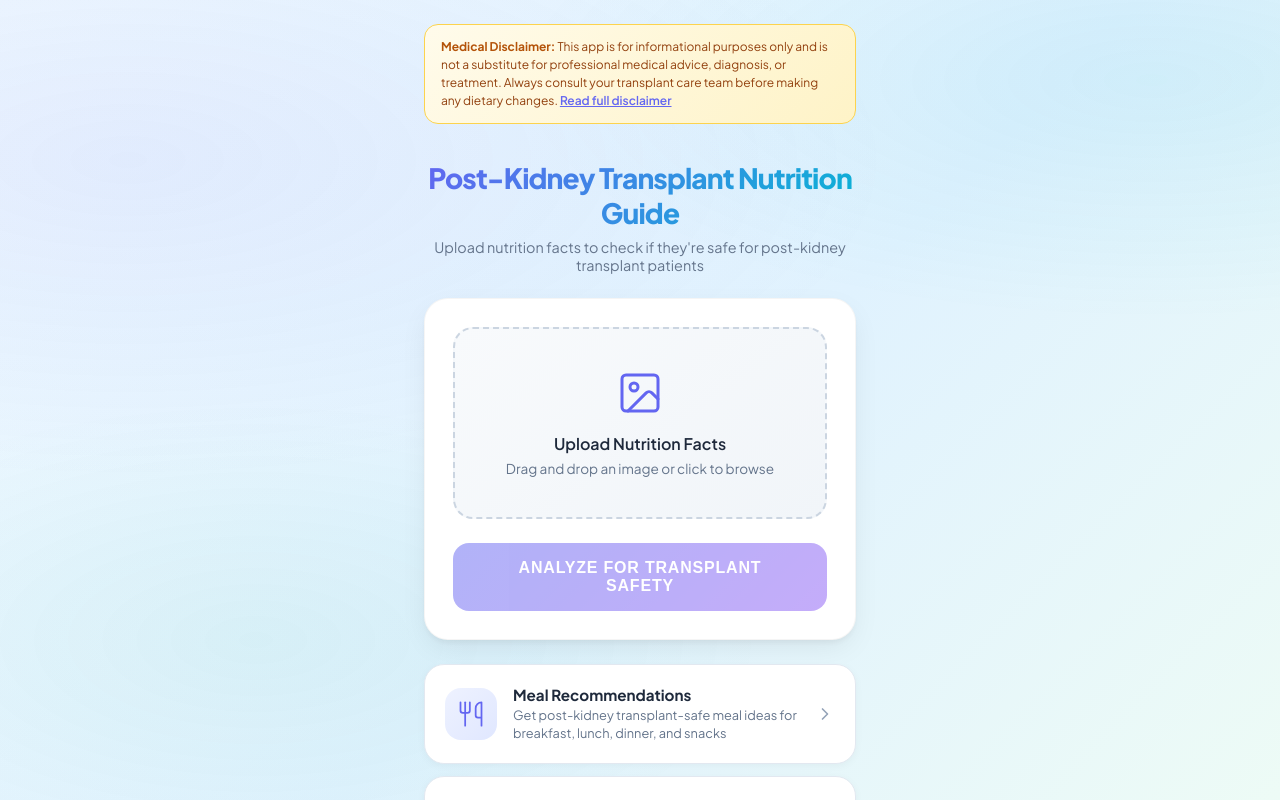
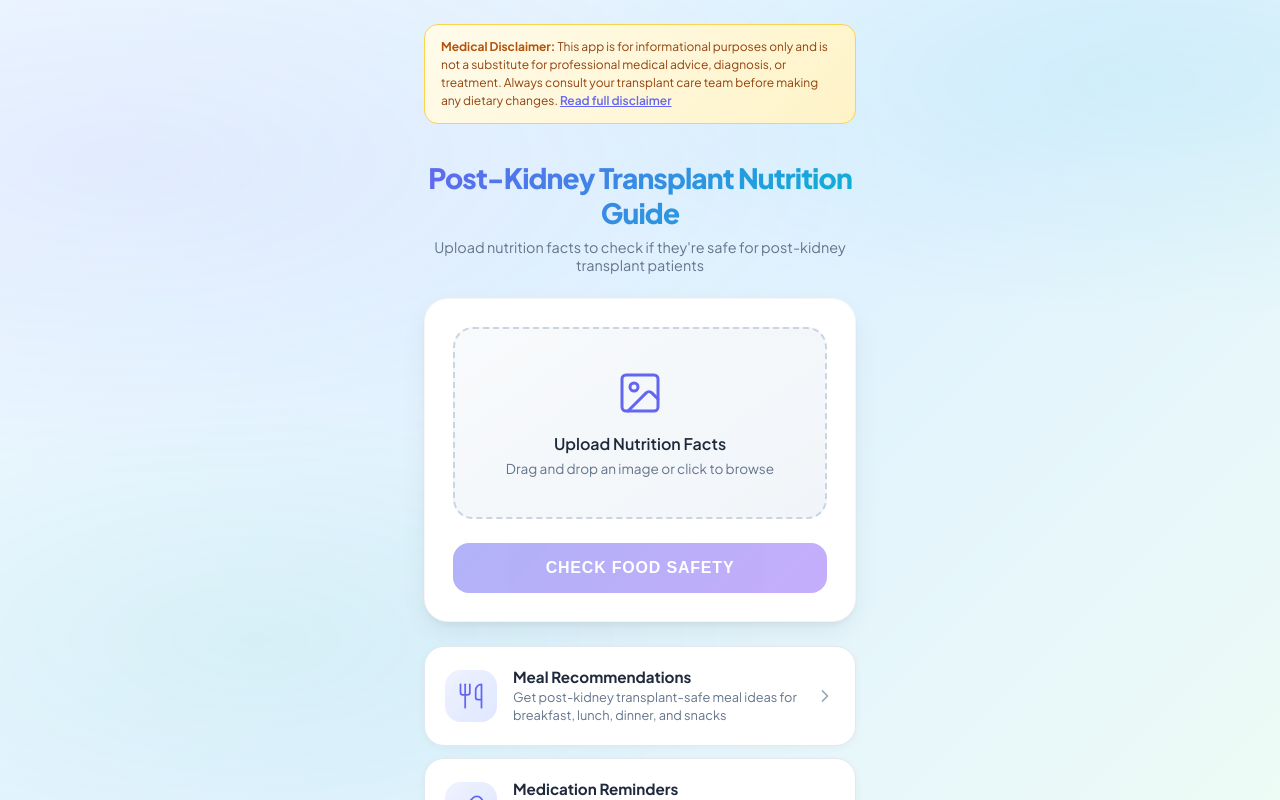
Before and after one commit to ajaurel31-cmyk/Architech-repo, a Next.js app: page / in a window 1280 px wide. Shown: the top 800 px of the page. Built offline with nearby package versions, Linux system fonts and the light colour scheme.

Commit message:
fix: Update button text to "Check Food Safety"
https://claude.ai/code/session_01Dd7Y3Qbzvm27zLrRZk1bxY

```diff
--- a/app/page.tsx
+++ b/app/page.tsx
@@ -164,7 +164,7 @@ export default function Home() {
               Analyzing...
             </span>
           ) : (
-            'Analyze for Transplant Safety'
+            'Check Food Safety'
           )}
         </button>
 
```
